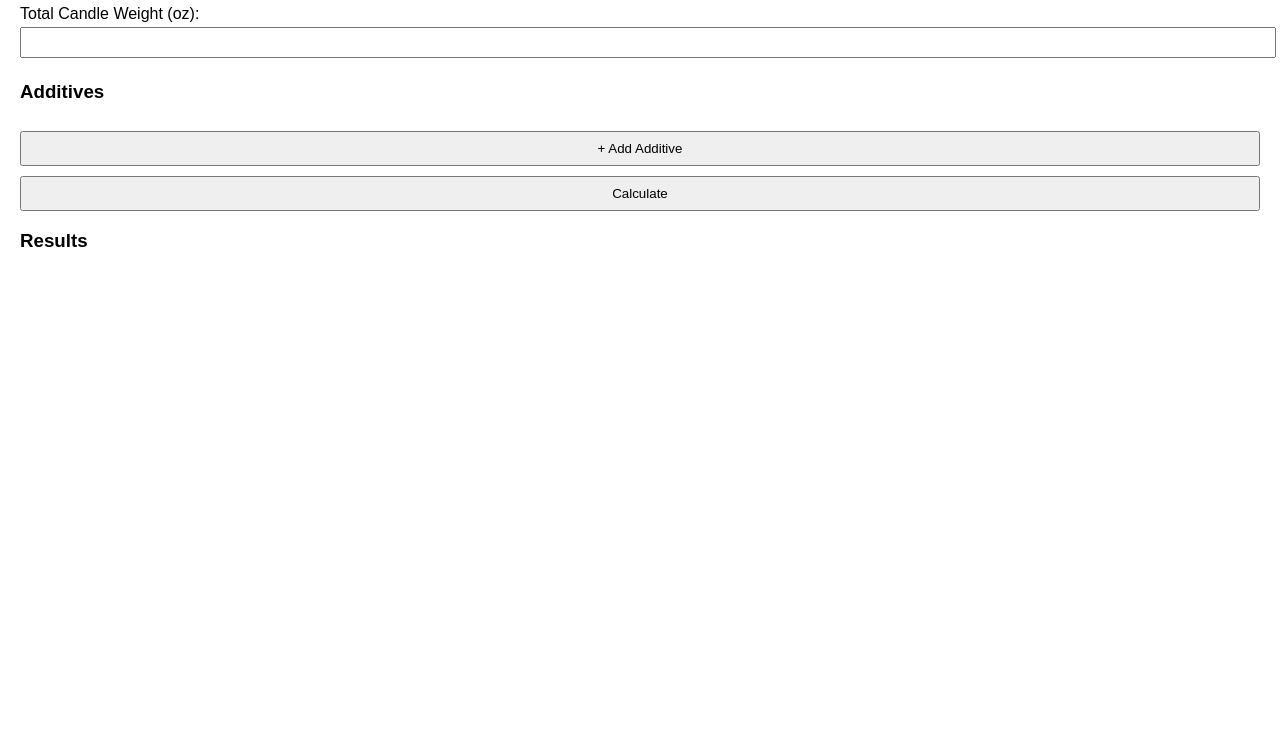
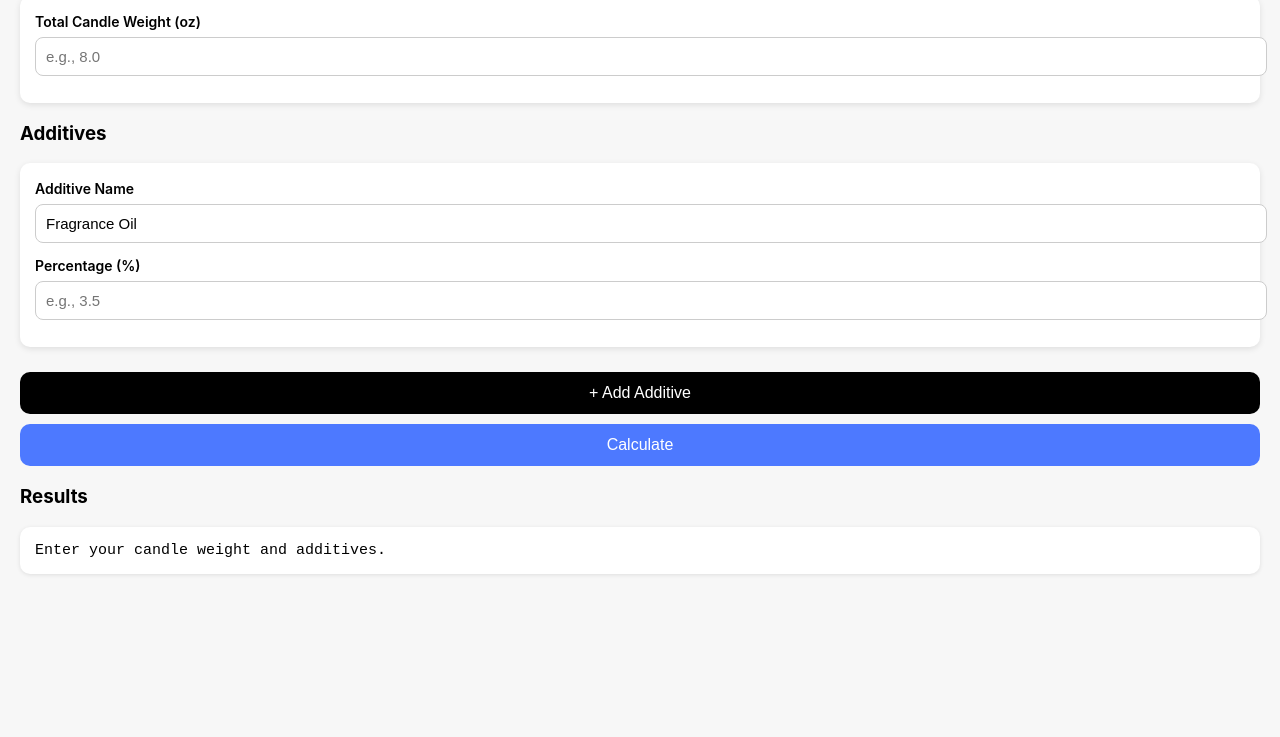
Before and after one commit to Gina1864/Candle-Calculator, a plain HTML site: page index.html in a window 1280 px wide. Shown: the part 63-800 px from the top of the page. Drawn offline with Linux system fonts and the light colour scheme.

Commit message:
Update index.html

```diff
--- a/index.html
+++ b/index.html
@@ -1,48 +1,104 @@
 <!DOCTYPE html>
 <html lang="en">
 <head>
-<meta charset="UTF-8" />
-<meta name="viewport" content="width=device-width, initial-scale=1" />
-<title>Candle Additive Calculator</title>
+<meta charset="UTF-8">
+<meta name="viewport" content="width=device-width, initial-scale=1">
+<title>Candle Calculator</title>
+
 <style>
-    body { font-family: Arial, sans-serif; margin: 20px; }
-    input { padding: 6px; margin: 4px 0; width: 100%; }
-    button { padding: 8px 12px; margin-top: 10px; width: 100%; }
-    .additive-row { border: 1px solid #ccc; padding: 10px; margin-top: 10px; border-radius: 6px; }
+    body {
+        font-family: -apple-system, Arial;
+        margin: 20px;
+        background: #f7f7f7;
+    }
+    h2 { margin-bottom: 10px; }
+    .card {
+        background: white;
+        padding: 15px;
+        border-radius: 10px;
+        box-shadow: 0 2px 6px rgba(0,0,0,0.1);
+        margin-bottom: 15px;
+    }
+    label { font-size: 14px; font-weight: 600; }
+    input {
+        width: 100%;
+        padding: 10px;
+        margin-top: 6px;
+        margin-bottom: 12px;
+        border-radius: 8px;
+        border: 1px solid #ccc;
+        font-size: 15px;
+    }
+    button {
+        width: 100%;
+        padding: 12px;
+        border: none;
+        border-radius: 10px;
+        font-size: 16px;
+        margin-top: 10px;
+        cursor: pointer;
+    }
+    #addBtn { background: #000; color: white; }
+    #calcBtn { background: #4d79ff; color: white; }
+    .removeBtn {
+        background: #ff4d4d;
+        color: white;
+        padding: 8px;
+        border-radius: 8px;
+        width: 100%;
+        border: none;
+        margin-top: 5px;
+    }
+    pre {
+        font-size: 15px;
+        background: #fff;
+        padding: 15px;
+        border-radius: 10px;
+        box-shadow: 0 1px 4px rgba(0,0,0,0.1);
+    }
 </style>
 </head>
+
 <body>
 
 <h2>Candle Additive Calculator</h2>
 
-<label>Total Candle Weight (oz):</label>
-<input type="number" id="totalWeight" step="0.01" />
+<div class="card">
+    <label>Total Candle Weight (oz)</label>
+    <input type="number" id="totalWeight" step="0.01" placeholder="e.g., 8.0">
+</div>
 
 <h3>Additives</h3>
+
 <div id="additives"></div>
 
-<button onclick="addAdditive()">+ Add Additive</button>
-
-<button onclick="calculate()">Calculate</button>
+<button id="addBtn" onclick="addAdditive()">+ Add Additive</button>
+<button id="calcBtn" onclick="calculate()">Calculate</button>
 
 <h3>Results</h3>
-<pre id="results"></pre>
+<pre id="results">Enter your candle weight and additives.</pre>
+
 
 <script>
-function addAdditive() {
+// Create the fragrance oil slot on load
+window.onload = function() {
+    addAdditive("Fragrance Oil", "");
+};
+
+function addAdditive(defaultName = "", defaultPercent = "") {
     const container = document.getElementById("additives");
 
     const div = document.createElement("div");
-    div.className = "additive-row";
+    div.className = "card additive-row";
 
     div.innerHTML = `
-        <label>Additive Name:</label>
-        <input type="text" class="additive-name" placeholder="e.g., Stearic Acid" />
+        <label>Additive Name</label>
+        <input type="text" class="additive-name" value="${defaultName}" placeholder="e.g., Stearic Acid">
 
-        <label>Percentage (%):</label>
-        <input type="number" class="additive-percent" step="0.01" placeholder="e.g., 3.5" />
+        <label>Percentage (%)</label>
+        <input type="number" class="additive-percent" value="${defaultPercent}" step="0.01" placeholder="e.g., 3.5">
 
-        <button onclick="this.parentElement.remove()">Remove</button>
+        ${defaultName === "Fragrance Oil" ? "" : `<button class="removeBtn" onclick="this.parentElement.remove()">Remove</button>`}
     `;
 
     container.appendChild(div);
```
